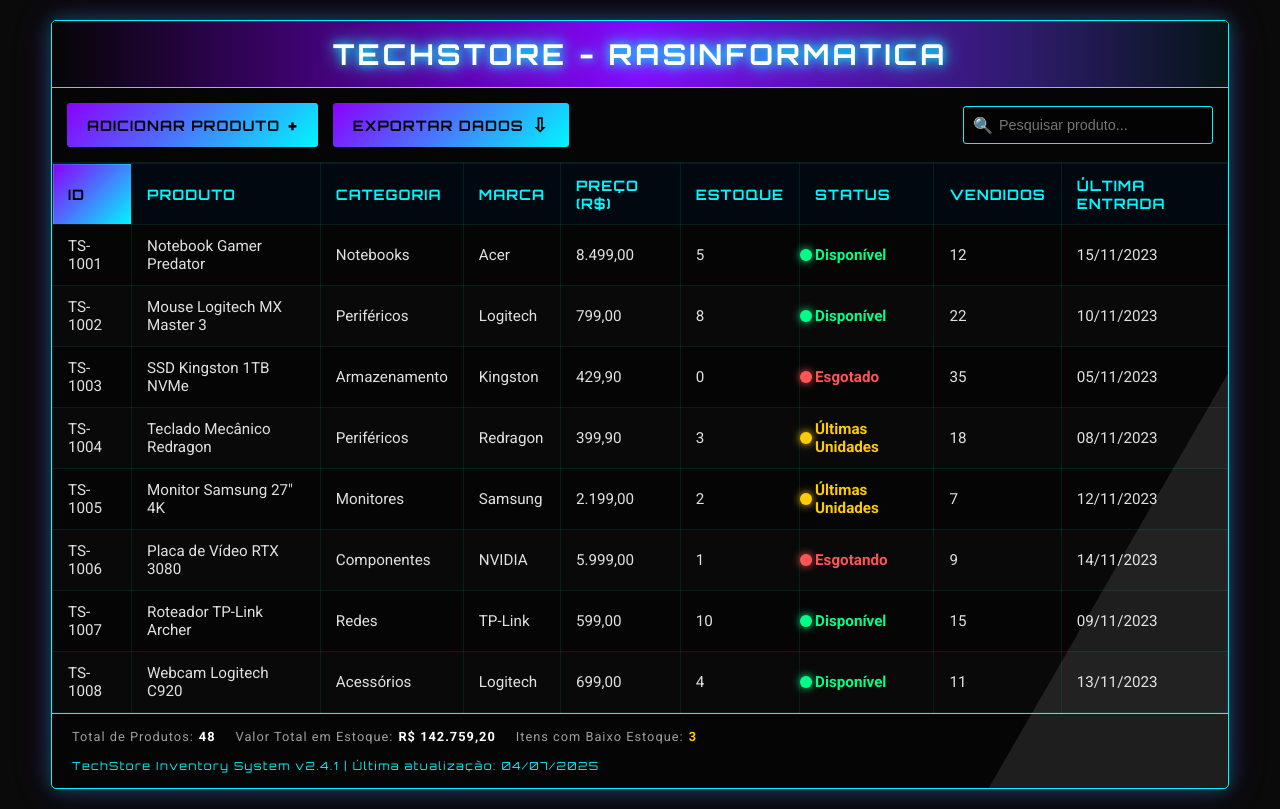
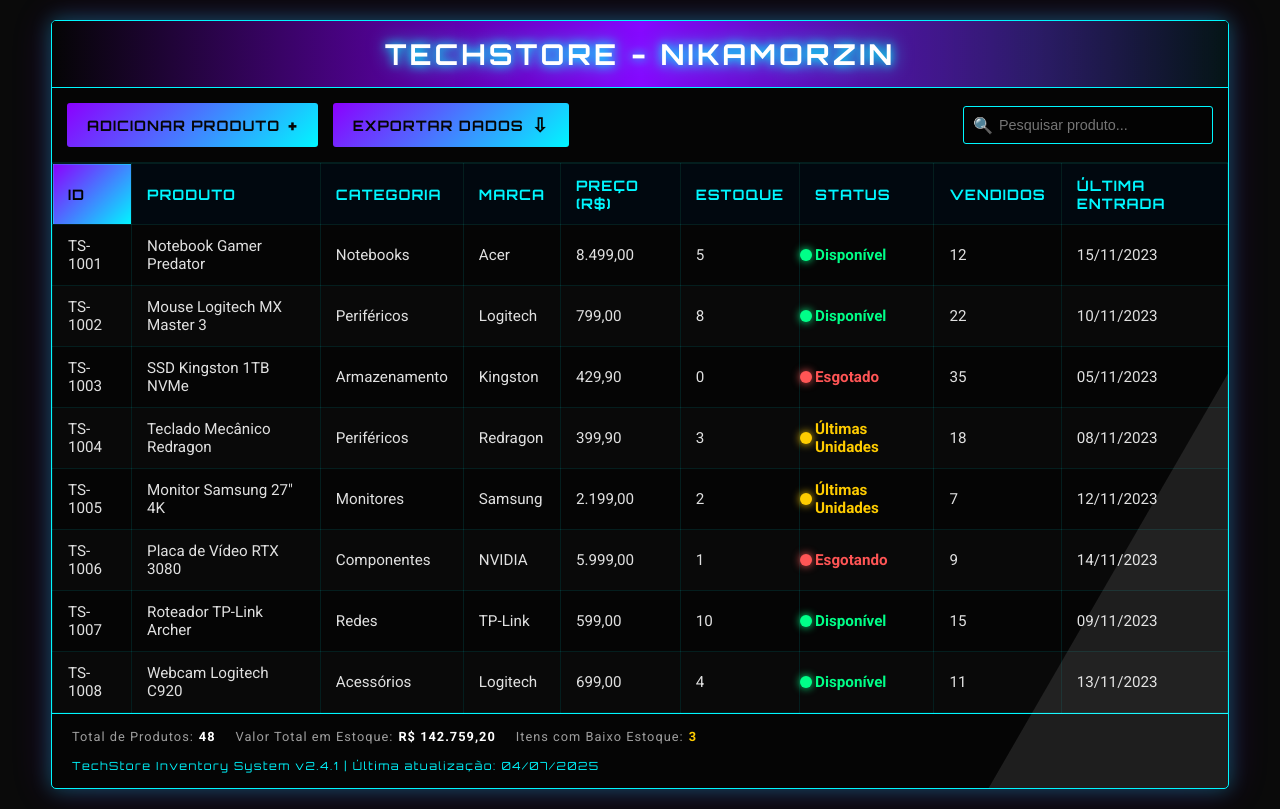
Before and after one commit to nicollyamor/planilhas-da-nika, a plain HTML site: page index.html in a window 1280 px wide. Drawn offline with Linux system fonts and the light colour scheme.

Commit message:
Update index.html

```diff
--- a/index.html
+++ b/index.html
@@ -10,7 +10,7 @@
 <body>
     <div class="cyber-container shine-effect">
         <div class="cyber-header">
-            <h1 class="glitch-effect" data-text="DarkinfO">TechStore - RasinformaticA</h1>
+            <h1 class="glitch-effect" data-text="DarkinfO">TechStore - nikamorzin</h1>
         </div>
 
         <div class="toolbar">
```
